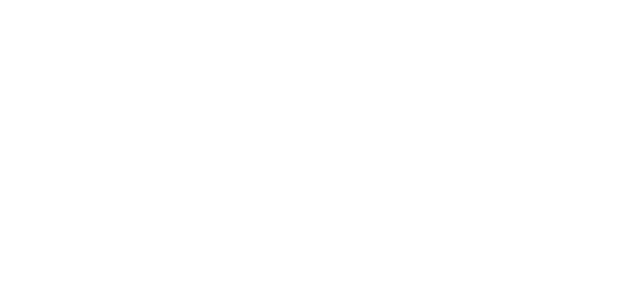
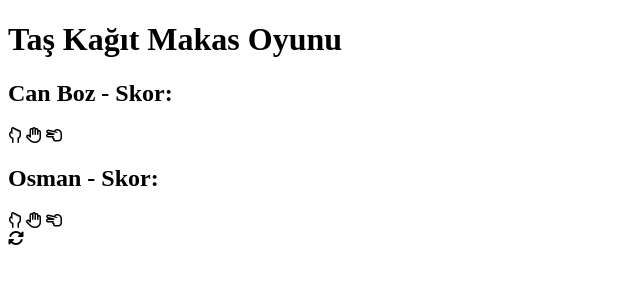
Before and after one commit to Ferhat-Karaduman/Rock_Paper_Scissors_Game, a plain HTML site: page index.html in a window 1280 px wide. Shown: the whole page, without its empty margins (0-640 px from the left). Drawn offline with Linux system fonts and the light colour scheme.

Commit message:
html finish

```diff
--- a/index.html
+++ b/index.html
@@ -1,11 +1,47 @@
 <!DOCTYPE html>
 <html lang="en">
+
 <head>
     <meta charset="UTF-8">
+    <meta http-equiv="X-UA-Compatible" content="IE=edge">
     <meta name="viewport" content="width=device-width, initial-scale=1.0">
-    <title>Document</title>
+    <title>Taş Kağıt Makas</title>
+    <link rel="stylesheet" href="style.css">
+    <link rel="stylesheet" href="https://cdnjs.cloudflare.com/ajax/libs/font-awesome/6.4.0/css/all.min.css">
 </head>
+
 <body>
 
+    <div class="gameContainer">
+        <div class="header">
+            <h1>Taş Kağıt Makas Oyunu
+            </h1>
+        </div>
+        <h2>Can Boz <span class="choice" id="playerTurn"></span> - Skor: <span id="playerScore"></span> </h2>
+        <div class="playerContainer" id="player">
+            <i class="icon fa-regular fa-hand-back-fist" id="playerRock" title="Taş" onclick="select('rock')"></i>
+            <i class="icon fa-regular fa-hand" title="Kağıt" id="playerPaper" onclick="select('paper')"></i>
+            <i class="icon fa-regular fa-hand-scissors" title="Makas" id="playerScissors"
+                onclick="select('scissors')"></i>
+        </div>
+
+        <h2>Osman <span class="choice" id="computerTurn"></span> - Skor: <span id="computerScore"></span> </h2>
+        <div class="playerContainer" id="computer">
+            <i class="icon fa-regular fa-hand-back-fist" title="Taş" id="computerRock"></i>
+            <i class="icon fa-regular fa-hand" title="Kağıt" id="computerPaper"></i>
+            <i class="icon fa-regular fa-hand-scissors" title="Makas" id="computerScissors"></i>
+        </div>
+
+        <div class="resetContainer">
+            <i class="resetIcon fa-solid fa-rotate" title="Sıfırla" onclick="resetAll()"></i>
+        </div>
+        <div class="resultContainer">
+            <h3 class="resultText" id="resultText"></h3>
+        </div>
+    </div>
+
+    <script src="confetti.js"></script>
+    <script src="app.js"></script>
 </body>
+
 </html>
```
